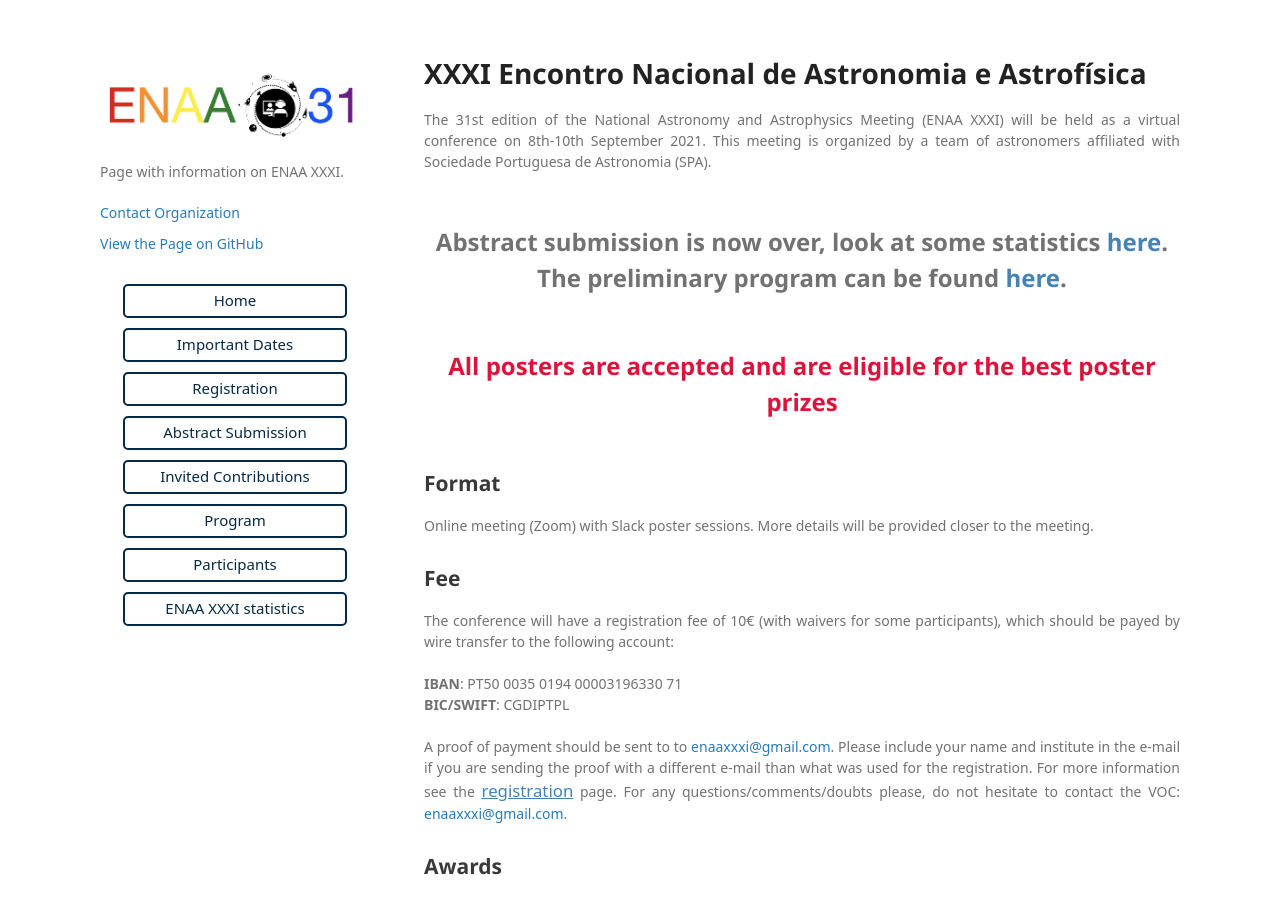
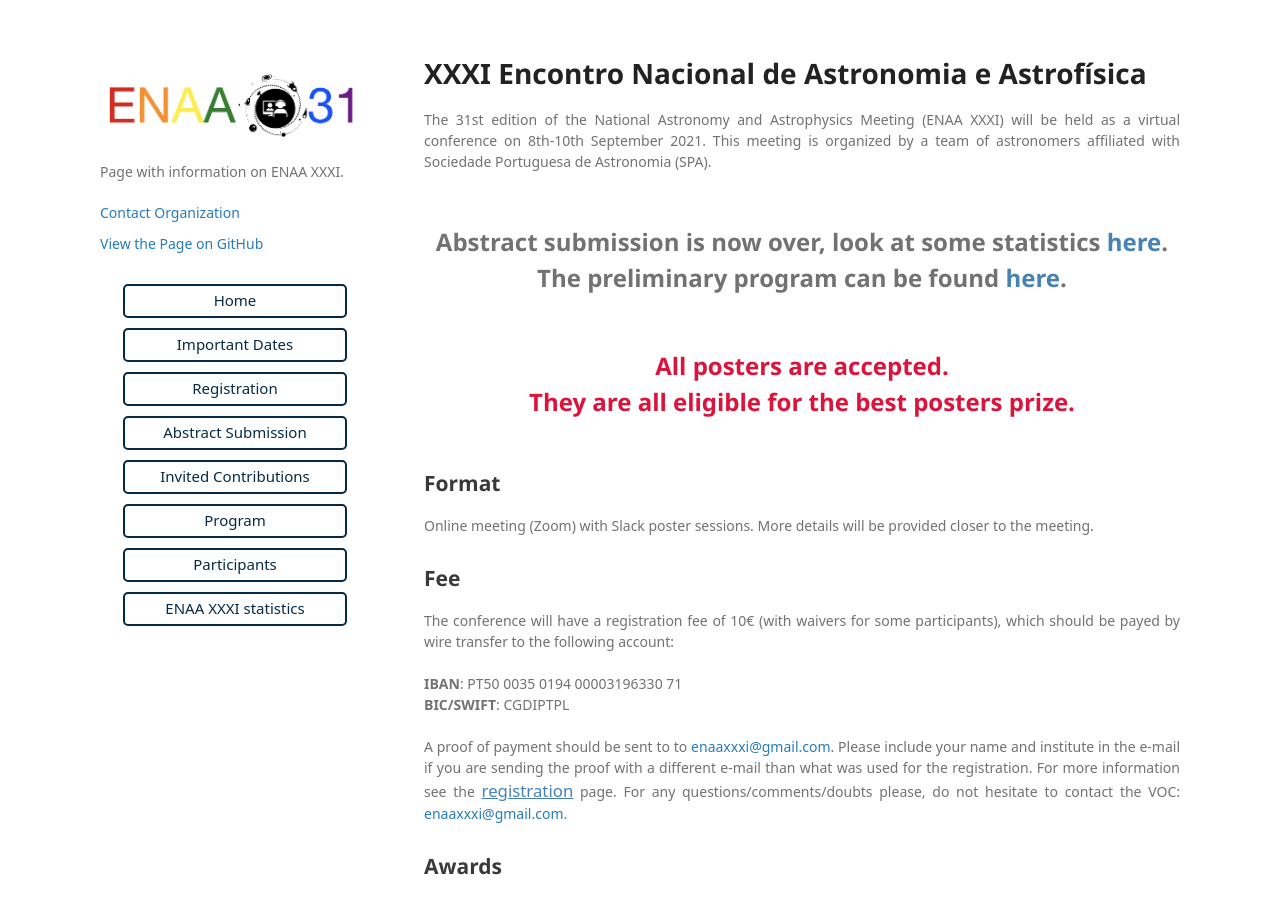
Before and after one commit to ENAAXXXI/ENAAXXXI.github.io, a Jekyll site: the page built from index.md, in a window 1280 px wide and 900 px high. Built offline with Jekyll 4.4.1, drawn with Linux system fonts in a browser that asks for light colours; some web fonts are replaced; our own code applies the rules of GitHub Pages for plain Markdown files.

Commit message:
updated index

```diff
--- a/index.md
+++ b/index.md
@@ -13,7 +13,7 @@ Abstract submission is now over, look at some statistics <a href=abstract_stats
 <br>
 
 <div style="text-align: center; font-size: 24px; font-weight: bold; color: crimson">
-All posters are accepted and are eligible for the best poster prizes
+All posters are accepted. <br> They are all eligible for the best posters prize.
 </div>
 <br>
 <br>
```
